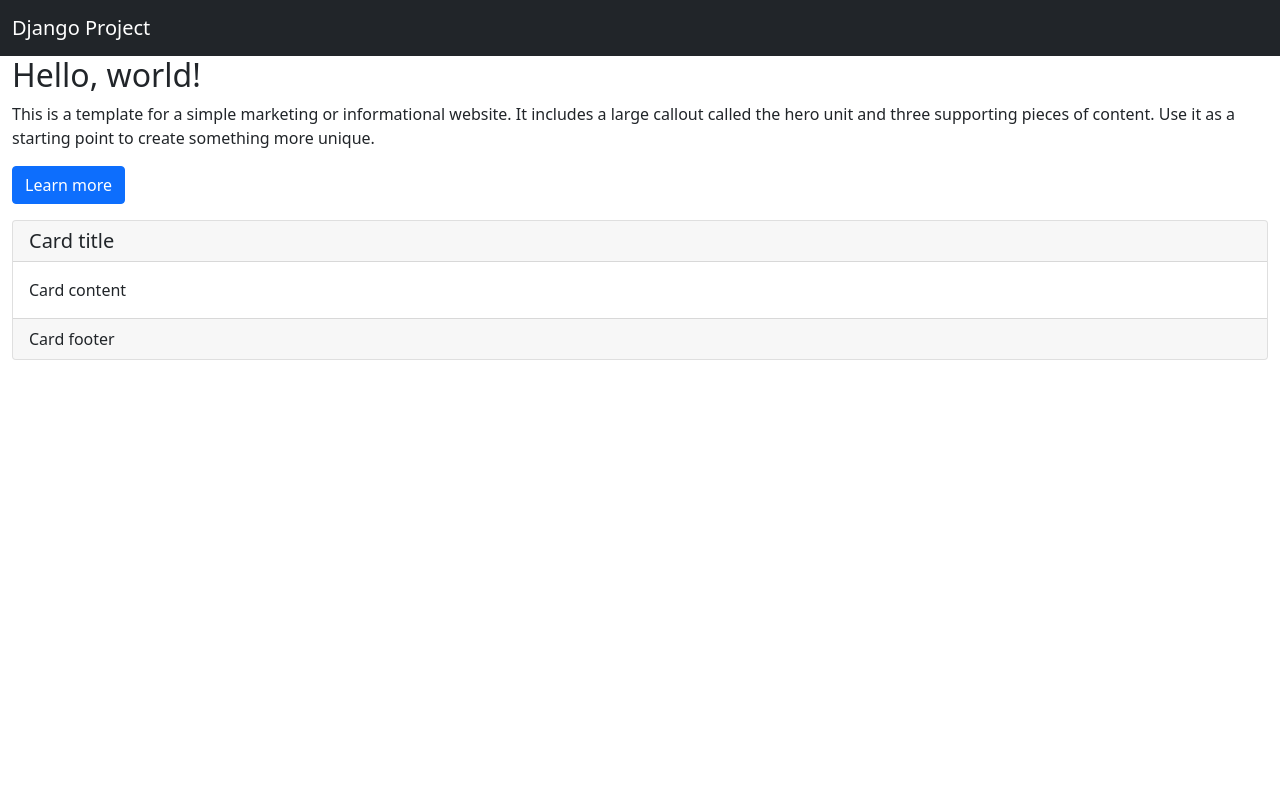
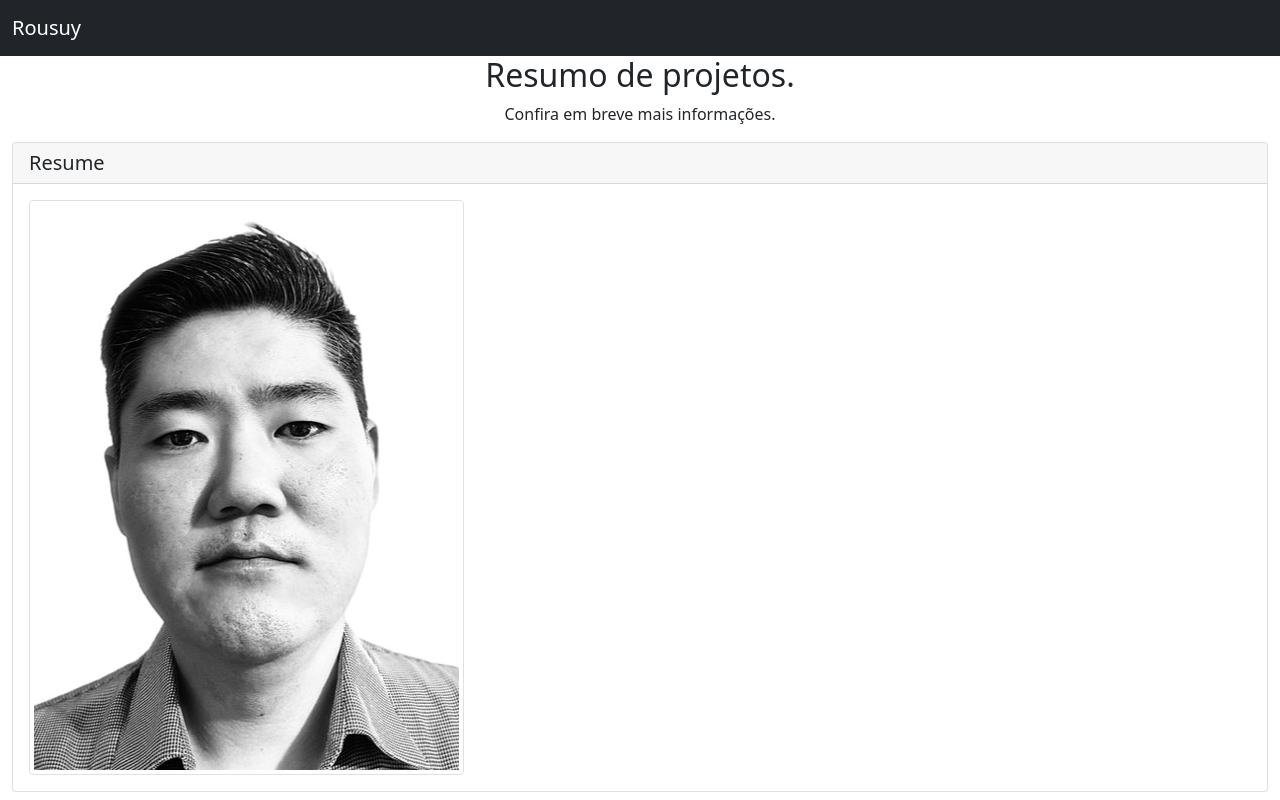
Before and after one commit to rousuy/twelve_factor_app_concepts, a Django app: page / in a window 1280 px wide. Run offline with Django 4.2, Linux system fonts and the light colour scheme; some libraries are stand-ins or nearby versions.

Commit message:
Iniciado construção da página home

```diff
--- a/djangoproject/base/templates/base/home.html
+++ b/djangoproject/base/templates/base/home.html
@@ -6,23 +6,22 @@
     <meta http-equiv="X-UA-Compatible" content="IE=edge">
     <meta name="viewport" content="width=device-width, initial-scale=1">
 
-    <title> Django Project</title>
+    <title>Rousuy</title>
 
     <meta name="description" content="Página de conteúdos">
     <meta name="author" content="Rodrigo Usuy">
-
+    <link rel="icon" type="img/png" href="{% static 'img/favicon.png' %}"/>
     <link href="{%  static 'css/bootstrap.min.css' %}" rel="stylesheet">
     <link href="{%  static 'css/style.css' %}" rel="stylesheet">
     <script src="{%  static 'js/jquery.min.js' %}"></script>
     <script src="{%  static 'js/bootstrap.min.js' %}"></script>
     <script src="/{%  static 'js/scripts.js' %}"></script>
-
   </head>
   <body>
 
 <nav class="navbar navbar-expand-lg navbar-dark bg-dark">
   <div class="container-fluid">
-    <a class="navbar-brand" href="{% url 'base:home' %}">Django Project</a>
+    <a class="navbar-brand" href="{% url 'base:home' %}">Rousuy</a>
     <button class="navbar-toggler" type="button" data-bs-toggle="collapse" data-bs-target="#navbarSupportedContent" aria-controls="navbarSupportedContent" aria-expanded="false" aria-label="Toggle navigation">
       <span class="navbar-toggler-icon"></span>
     </button>
@@ -38,32 +37,26 @@
 <div class="container-fluid">
     <div class="row">
         <div class="col-md-12">
-            <div class="jumbotron">
+            <div class="jumbotron text-center">
 				<h2>
-					Hello, world!
+                    Resumo de projetos.
 				</h2>
                 <p>
-                    This is a template for a simple marketing or informational website. It includes a large callout called the hero unit and three supporting pieces of content. Use it as a starting point to create something more unique.
+                    Confira em breve mais informações.
                 </p>
-            <p>
-                <a class="btn btn-primary btn-large" href="#">Learn more</a>
-            </p>
+            </div>
         </div>
     </div>
-</div>
-	<div class="row">
+    <div class="row">
 		<div class="col-md-12">
 			<div class="card">
 				<h5 class="card-header">
-					Card title
+					Resume
 				</h5>
 				<div class="card-body">
 					<p class="card-text">
-						Card content
+                        <img src="{% static 'img/rodrigo.jpg' %}" class="img-thumbnail" alt="rodrigo photo">
 					</p>
-				</div>
-				<div class="card-footer">
-					Card footer
 				</div>
 			</div>
 		</div>
--- a/djangoproject/base/urls.py
+++ b/djangoproject/base/urls.py
@@ -3,5 +3,5 @@ from djangoproject.base.views import home
 
 app_name = 'base'
 urlpatterns = [
-    path('', home, name='home')
+    path('', home, name='home'),
 ]
--- a/djangoproject/settings.py
+++ b/djangoproject/settings.py
@@ -144,6 +144,7 @@ MEDIA_ROOT = str(BASE_DIR / 'mediafiles')
 COLLECTFAST_ENABLE = False  # Desativado em ambiente de desenvolvimento local
 
 AWS_ACCESS_KEY_ID = config('AWS_ACCESS_KEY_ID')
+
 # Storage configuration in S3 AWS
 if AWS_ACCESS_KEY_ID:
     AWS_SECRET_ACCESS_KEY = config('AWS_SECRET_ACCESS_KEY')
--- a/djangoproject/urls.py
+++ b/djangoproject/urls.py
@@ -25,6 +25,7 @@ urlpatterns = [
 
 if settings.DEBUG:
     import debug_toolbar
+
     urlpatterns.append(
         path('__debug__/', include(debug_toolbar.urls))
     )
```
Also changed, not shown: djangoproject/base/tests/test_home.py (+2 -2 lines), djangoproject/base/static/img/favicon.png (added), djangoproject/base/static/img/rodrigo.jpg (added), static/css/bootstrap.css (deleted), static/css/bootstrap.min.css (deleted), static/css/style.css (deleted), static/js/bootstrap.min.js (deleted), static/js/jquery.min.js (deleted), static/js/scripts.js (deleted).
